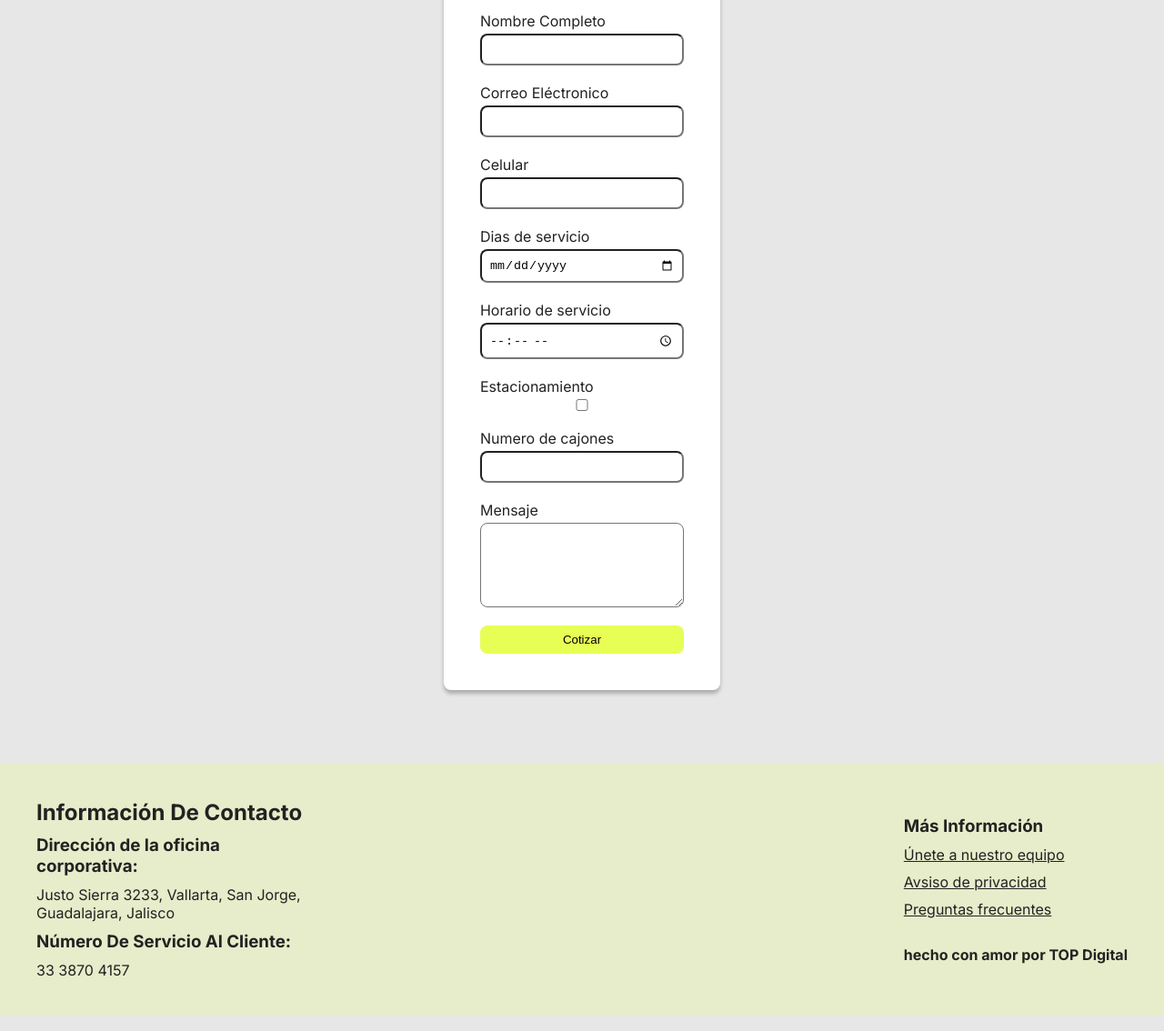
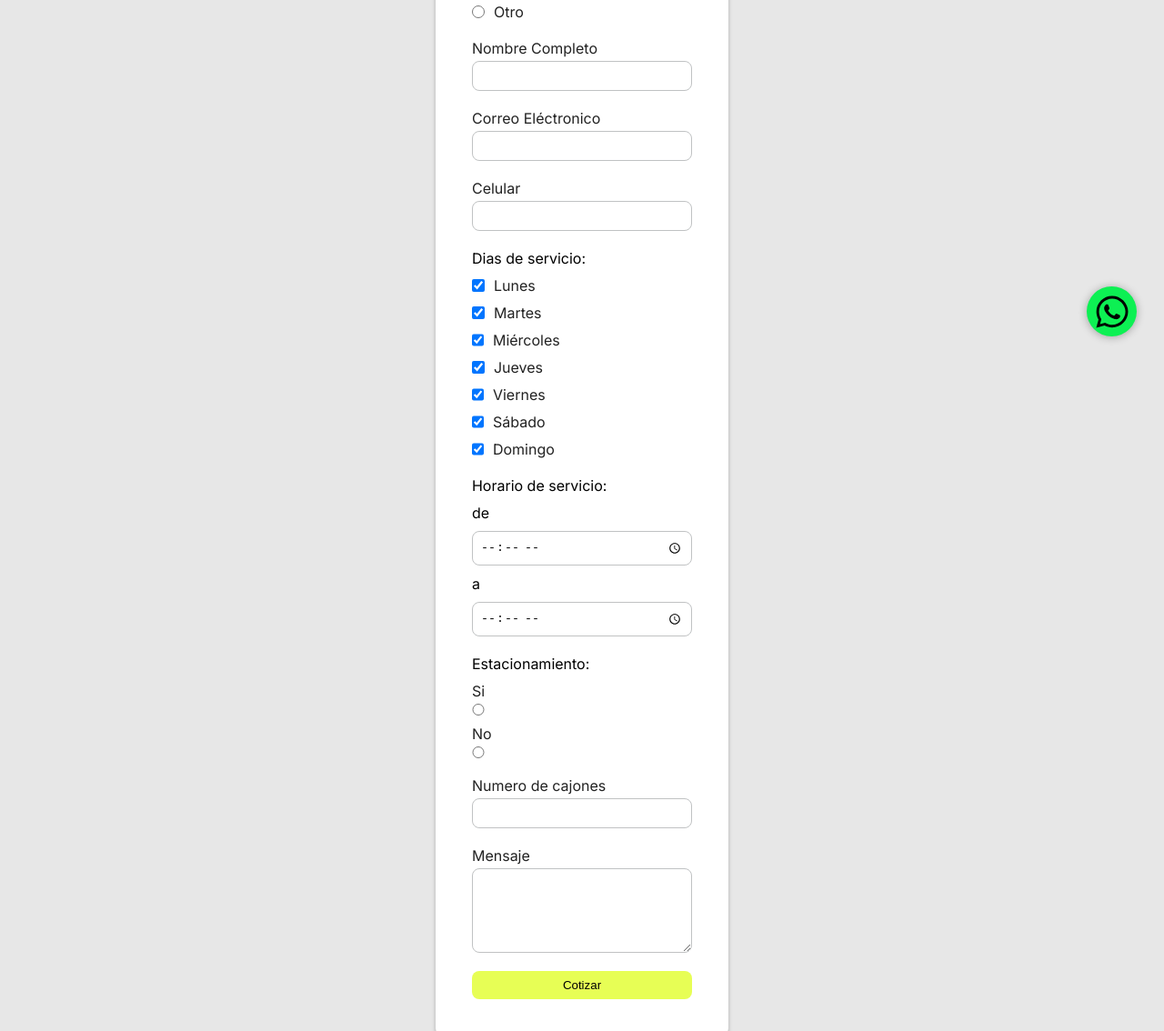
Before and after one commit to jonpapayon/E-Stop, a plain HTML site: page negocio.html in a window 1280 px wide. Shown: the part 400-1534 px from the top of the page at 91% size. Drawn offline with Linux system fonts and the light colour scheme.

Commit message:
formulario negocio

```diff
--- a/css/negocio.css
+++ b/css/negocio.css
@@ -44,8 +44,11 @@ section {
 .form-negocios input, textarea {
     padding: .8rem;
     width: 100%;
-    border: .4rem solid --gris-3;
+    border: 1px solid #C0C2C3;
     border-radius: .8rem;
+}
+input[type="radio" i] {
+    width: 14px;
 }
 .form-negocios button{
     padding: .8rem;
@@ -55,17 +58,20 @@ section {
     border-radius: .8rem;
     cursor: pointer;
 }
-.business-option {
+.business-option, .services-days, .horario-input, .input-estacionamiento {
     display: flex;
     flex-direction: column;
     gap: 1rem;
 }
-.business-option label {
+.business-option label, .services-days label {
     max-width: 8rem;
     display: flex;
     flex-direction: row;
     flex-wrap: nowrap;
     gap: 1rem;
+}
+input[type="checkbox" i] {
+    width: 14px;
 }
 .textarea {
     width: 100%;
--- a/negocio.html
+++ b/negocio.html
@@ -39,10 +39,12 @@
         <section>
             <div class="form-container">
                 <h3>Formulario Para Negocios</h3>
-                <form class="form-negocios" id="form-negocios" action="">
+                <form class="form-negocios" id="form-negocios"
+                action="https://formsubmit.co/whyjonpapayon@gmail.com" method="POST">
+                    <!-- input opcion de negocio -->
                     <div class="business-option">
                         <legend>
-                            Selecciona tu tipo de negocio
+                            Selecciona Tu Tipo De Negocio:
                         </legend>
                         <label for="restaurante">
                         <input type="radio" id="restaurante" name="tipoNegocio" value="rerestaurante">
@@ -60,43 +62,105 @@
                             <input type="radio" id="centro-comercial" name="tipoNegocio" value="centro-comercial">
                             <span>Centro Comercial</span>
                         </label>
+                        <label for="otro">
+                            <input type="radio" id="otro" name="tipoNegocio" value="otro">
+                            <span>Otro</span>
+                        </label>
                     </div>
+                    <!-- input name -->
                     <label for="name">
                         <span>Nombre Completo</span>
                         <input name="name" id="name" required type="text">
                     </label>
+                    <!-- input email -->
                     <label for="email">
                         <span>Correo Eléctronico</span>
                         <input name="email" id="email" required type="email">
                     </label>
+                    <!-- input phone -->
                     <label for="phone">
                         <span>Celular</span>
                         <input name="phone" id="phone" required type="tel">
                     </label>
-                    <label for="">
-                        <span>Dias de servicio</span>
-                        <input type="date">
+                    <!-- input dias de servicio -->
+                    <div class="services-days">
+                        <legend>Dias de servicio:</legend>
+                        <label for="lunes">
+                            <input type="checkbox" value="lunes" id="lunes" name="lunes" checked>
+                            <span>Lunes</span>
+                        </label>
+                        <label for="martes">
+                            <input type="checkbox" value="martes" id="martes" name="martes" checked>
+                            <span>Martes</span>
+                        </label>
+                        <label for="miercoles">
+                            <input type="checkbox" value="miercoles" id="miercoles" name="miercoles" checked>
+                            <span>Miércoles</span>
+                        </label>
+                        <label for="jueves">
+                            <input type="checkbox" value="jueves" id="jueves" name="jueves" checked>
+                            <span>Jueves</span>
+                        </label>
+                        <label for="viernes">
+                            <input type="checkbox" value="viernes" id="viernes" name="viernes" checked>
+                            <span>Viernes</span>
+                        </label>
+                        <label for="sabado">
+                            <input type="checkbox" value="sabado" id="sabado" name="sabado" checked>
+                            <span>Sábado</span>
+                        </label>
+                        <label for="domingo">
+                            <input type="checkbox" value="domingo" id="domingo" name="domingo" checked>
+                            <span>Domingo</span>
+                        </label>
+                    </div>
+                    <!-- input horario -->
+                    <div class="horario-input">
+                        <legend>Horario de servicio:</legend>
+                        <span>de</span>
+                        <label for="hora-inicio">
+                            <input type="time" name="hora-inicio" id="hora-inicio">
+                        </label>
+                        <span>a</span>
+                        <label for="hora-fin">
+                            <input type="time" name="hora-fin" id="hora-fin">
+                        </label>
+                    </div>
+                    <!-- input estacionamiento -->
+                    <div class="input-estacionamiento">
+                        <legend>Estacionamiento:</legend>
+                        <label for="estacionamiento-si">
+                            <span>Si</span>
+                            <input type="radio" id="estacionamiento-si" name="estacionamiento-si" value="si">
+                        </label>
+                        <label for="estacionamiento-no">
+                            <span>No</span>
+                            <input type="radio" id="estacionamiento-no" name="estacionamiento-no" value="no">
+                        </label>
+                    </div>
+                    <!-- inpt cajones -->
+                    <label for="numero-de-cajones">
+                        <span>Numero de cajones</span>
+                        <input type="number" id="numero-de-cajones" name="numero-de-cajones">
                     </label>
-                    <label for="">
-                        <span>Horario de servicio</span>
-                        <input type="time">
-                    </label>
-                    <label for="">
-                        <span>Estacionamiento</span>
-                        <input type="checkbox">
-                    </label>
-                    <label for="">
-                        <span>Numero de cajones</span>
-                        <input type="number">
-                    </label>
+                    <!-- text area -->
                     <label for="message" class="textarea">
                         <span>Mensaje</span>
                         <textarea name="message" id="message" cols="18" rows="5"></textarea>
                     </label>
                         <button type="submit" class="">Cotizar</button>
+                    <input type="hidden" name="_next" value="index.html">
+                    <input type="hidden" name="_captcha" value="false">
                 </form>
             </div>
         </section>
+                <!-- whatsapp section -->
+                <div class="whatsapp-container">
+                    <a class="btn-whatsapp" target="_blank"
+                    href="https://api.whatsapp.com/send?phone=3338704157&text=Hola! Quiero información sobre sus servicios.">
+                        <img src="/assets/icons/whatsapp.svg" alt="">
+                    </a>
+                </div>
     </main>
     <footer>
         <div class="footer-left-container">
```
Also changed, not shown: cotizar.html (+7 -0 lines), css/nosotros.css (+5 -2 lines), evento.html (+7 -0 lines), nosotros.html (+10 -0 lines), assets/icons/eye-solid.svg (added), assets/icons/file-signature-solid.svg (added), assets/icons/person-military-pointing-solid.svg (added).
